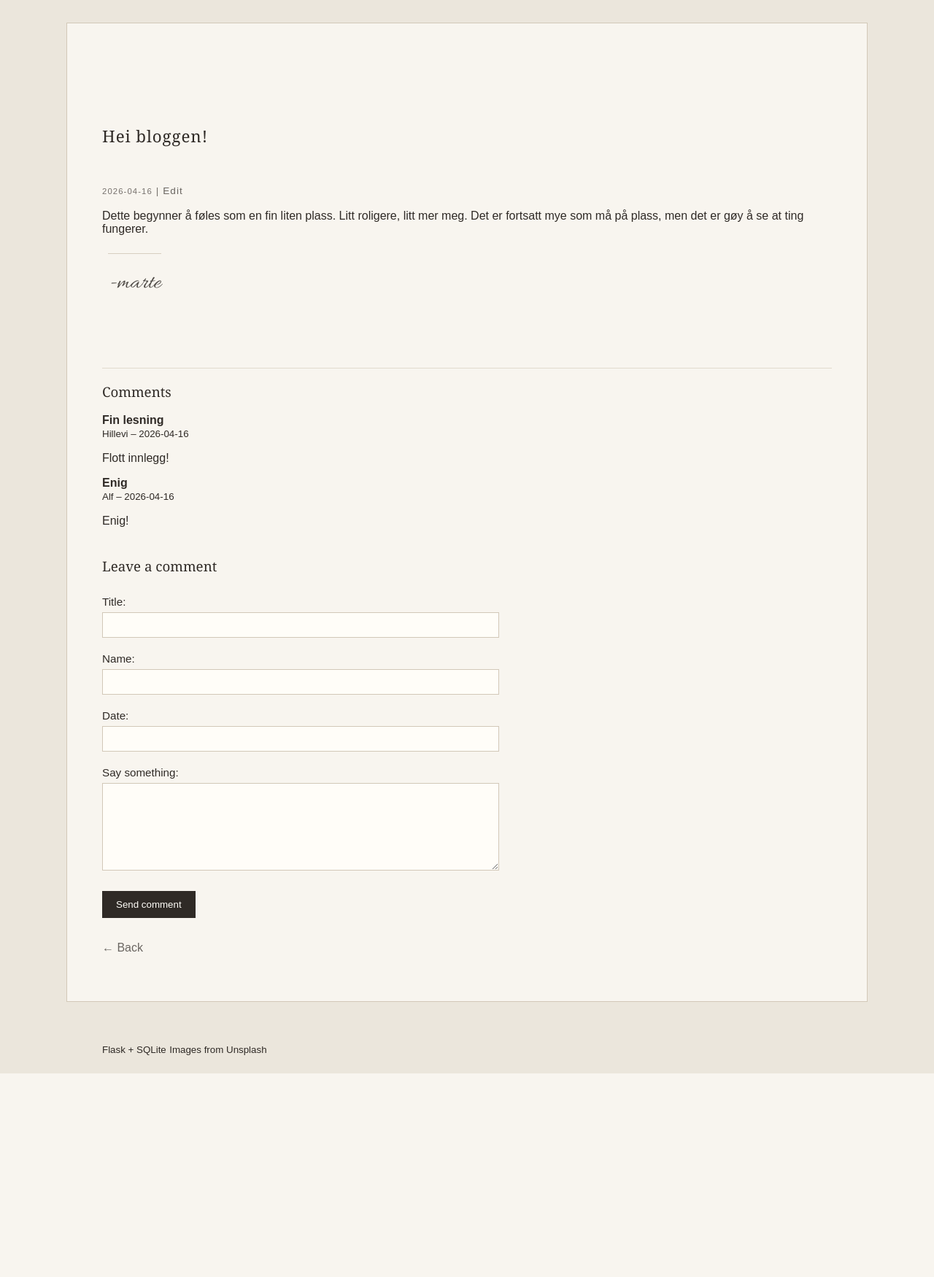
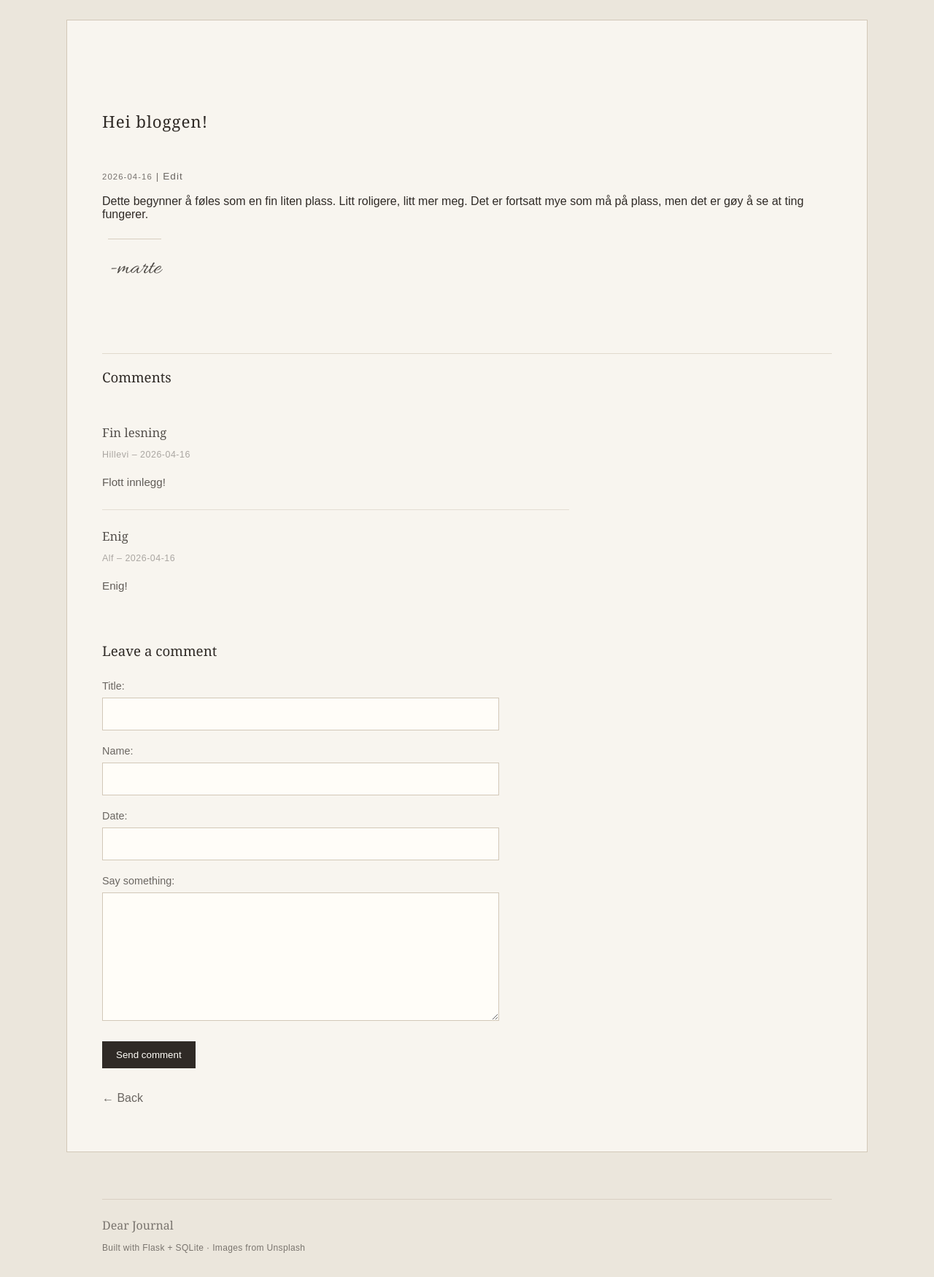
Before and after one commit to mbekkhus/FinalProject-DearJournal-PRO1002, a Flask app: page /post/1 in a window 1280 px wide. Shown: the part 467-2217 px from the top of the page at 73% size. Before the commit the page ends 1938 px from the top, so only its background shows below. Run offline with Flask 3, Linux system fonts and the light colour scheme; data comes from the database, SQL or seed files in the repository.

Commit message:
polish styling and form states

```diff
--- a/static/style.css
+++ b/static/style.css
@@ -19,22 +46,36 @@ main a:hover {
   opacity: 1;
 }
 
-body {
-  margin: 0;
-  font-family: Arial, sans-serif;
-  background: #ebe6dc;
-  color: #2f2a26;
-}
-
 footer {
   max-width: 1000px;
   margin: 0 auto;
-  padding: 24px 32px;
+  padding: 32px;
+  color: rgba(47, 42, 38, 0.6);
 }
+
+.footer-inner {
+  border-top: 1px solid rgba(210, 200, 184, 0.7);
+  padding-top: 24px;
+}
+
+.footer-inner p {
+  font-family: Georgia, serif;
+  font-size: 1rem;
+  margin: 0 0 10px;
+}
+
+.footer-inner small {
+  font-size: 0.75rem;
+  letter-spacing: 0.03em;
+}
+
+/* ------------------------------
+   Header / Navigation
+------------------------------ */
 
 header {
   width: 100%;
-  padding: 24px 48px 24px; /* denne er mindre, 48 for større */
+  padding: 24px 48px;
   box-sizing: border-box;
   border-bottom: 1px solid rgba(47, 42, 38, 0.15);
 }
@@ -136,18 +169,22 @@ h3 {
   font-weight: 400;
 }
 
+.section-label {
+  font-family: "Inter", sans-serif;
+  font-size: 0.75rem;
+  letter-spacing: 0.2rem;
+  text-transform: uppercase;
+  color: rgba(47, 42, 38, 0.6);
+  margin-bottom: 24px;
+}
+
+/* ------------------------------
+   Articles / Single post page
+------------------------------ */
+
 article {
   padding: 56px 0;
   border-bottom: 1px solid rgba(210, 200, 184, 0.6);
-}
-
-article:first-of-type {
-  padding-top: 72px;
-}
-
-article:first-of-type h3 {
-  font-size: 2rem;
-  line-height: 1.3;
 }
 
 article:last-child {
@@ -188,69 +221,9 @@ hr {
   width: fit-content;
 }
 
-input,
-textarea {
-  box-sizing: border-box;
-  border: 1px solid #d2c8b8;
-  background: #fffdf8;
-  font: inherit;
-}
-
-.form-field,
-.comment-field {
-  padding: 8px 10px;
-  font-size: 0.95rem;
-}
-
-.form-field {
-  width: 100%;
-}
-
-.comment-field {
-  width: 85%;
-}
-
-button {
-  margin-top: 4px;
-  padding: 10px 18px;
-  border: 1px solid #2f2a26;
-  background: #2f2a26;
-  color: #fffdf8;
-  cursor: pointer;
-}
-
-button:hover {
-  background: transparent;
-  color: #2f2a26;
-}
-
-.comment-form {
-  margin-top: 40px;
-  max-width: 640px;
-}
-
-.comment-form h3 {
-  margin-bottom: 28px;
-}
-
-.comment-form p {
-  margin-bottom: 20px;
-}
-
-.comment-form label,
-.form-section label {
-  display: block;
-  margin-bottom: 6px;
-  font-size: 0.95rem;
-}
-
-.form-section p {
-  margin-bottom: 18px;
-}
-
-.back-link {
-  margin-top: 32px;
-}
+/* ------------------------------
+   Post previews on homepage
+------------------------------ */
 
 .post-preview {
   display: grid;
@@ -318,6 +303,145 @@ button:hover {
   opacity: 1;
 }
 
-.post-tags a::before {
-  content: "#";
+/* ------------------------------
+   Forms
+------------------------------ */
+
+input,
+textarea {
+  box-sizing: border-box;
+  border: 1px solid #d2c8b8;
+  background: #fffdf8;
+  font: inherit;
 }
+
+input[type="date"] {
+  font-family: "Inter", sans-serif;
+}
+
+.form-field,
+.comment-field {
+  box-sizing: border-box;
+  padding: 12px 14px;
+  font-size: 0.95rem;
+  border: 1px solid #d2c8b8;
+  background: #fffdf8;
+  font-family: "Inter", sans-serif;
+}
+
+.form-field:focus,
+.comment-field:focus {
+  outline: none;
+  border-color: rgba(47, 42, 38, 0.4);
+  box-shadow: 0 0 0 2px rgba(47, 42, 38, 0.05);
+}
+
+.form-field {
+  width: 100%;
+  max-width: 100%;
+}
+
+.comment-field {
+  width: 85%;
+  max-width: 640px;
+}
+
+textarea.form-field,
+textarea.comment-field {
+  padding: 14px 16px;
+  min-height: 120px;
+  line-height: 1.6;
+}
+
+.form-section p {
+  margin-bottom: 28px;
+}
+
+.form-section label,
+.comment-form label {
+  display: block;
+  margin-bottom: 8px;
+  font-size: 0.9rem;
+  opacity: 0.7;
+}
+
+.comment-form {
+  margin-top: 40px;
+  max-width: 640px;
+}
+
+.comment-form h3 {
+  margin-bottom: 28px;
+}
+
+.comment-form p {
+  margin-bottom: 20px;
+}
+
+/* ------------------------------
+   Buttons
+------------------------------ */
+
+button {
+  margin-top: 4px;
+  padding: 10px 18px;
+  border: 1px solid #2f2a26;
+  background: #2f2a26;
+  color: #fffdf8;
+  cursor: pointer;
+}
+
+button:hover {
+  background: transparent;
+  color: #2f2a26;
+}
+
+/* ------------------------------
+   Comments
+------------------------------ */
+
+.comments-title {
+  margin-bottom: 28px;
+}
+
+.comment {
+  max-width: 640px;
+  padding: 24px 0;
+  border-bottom: 1px solid rgba(210, 200, 184, 0.5);
+}
+
+.comment:last-child {
+  border-bottom: none;
+}
+
+.comment-title {
+  font-family: Georgia, serif;
+  font-size: 1.05rem;
+  font-weight: 500;
+  margin: 0 0 12px;
+  color: rgba(47, 42, 38, 0.95);
+  opacity: 0.85;
+}
+
+.comment-meta {
+  font-size: 0.78rem;
+  opacity: 0.7;
+  letter-spacing: 0.04em;
+  color: rgba(47, 42, 38, 0.55);
+  margin: 0 0 18px;
+}
+
+.comment-body {
+  font-size: 0.95rem;
+  line-height: 1.7;
+  margin: 2px 0 0;
+  color: rgba(47, 42, 38, 0.75);
+}
+
+/* ------------------------------
+   Utility
+------------------------------ */
+
+.back-link {
+  margin-top: 32px;
+}
--- a/templates/base.html
+++ b/templates/base.html
@@ -34,12 +34,12 @@
   </main>
 
   <footer>
-    <hr>
-    <small>Flask + SQLite</small>
-    <small>
-      Images from Unsplash
-    </small>
+    <div class="footer-inner">
+      <p>Dear Journal</p>
+      <small>Built with Flask + SQLite · Images from Unsplash</small>
+    </div>
   </footer>
+
 </body>
 
 </html>
--- a/templates/create.html
+++ b/templates/create.html
@@ -18,7 +18,7 @@
 
     <p>
       <label for="body">Content:</label>
-      <textarea name="body" id="body" rows="15" class="form-field" required></textarea>
+      <textarea name="body" id="body" rows="8" class="form-field" required></textarea>
     </p>
 
     <p>
--- a/templates/post.html
+++ b/templates/post.html
@@ -16,16 +16,14 @@
 
 <hr>
 
-<h3>Comments</h3>
+<h3 class="comments-title">Comments</h3>
 
 <div>
   {% for comment in comments %}
   <div class="comment">
-    <p>
-      <strong>{{ comment['title'] }}</strong><br>
-      <small>{{ comment['author'] }} – {{ comment['date'] }}</small>
-    </p>
-    <p>{{ comment['content'] }}</p>
+    <h4 class="comment-title">{{ comment['title'] }}</h4>
+    <p class="comment-meta">{{ comment['author'] }} – {{ comment['date'] }}</p>
+    <p class="comment-body">{{ comment['content'] }}</p>
   </div>
   {% else %}
   <p>No comments yet.</p>
```
Also changed, not shown: other parts of static/style.css (+67 -40 lines), templates/edit.html (+7 -7 lines).
